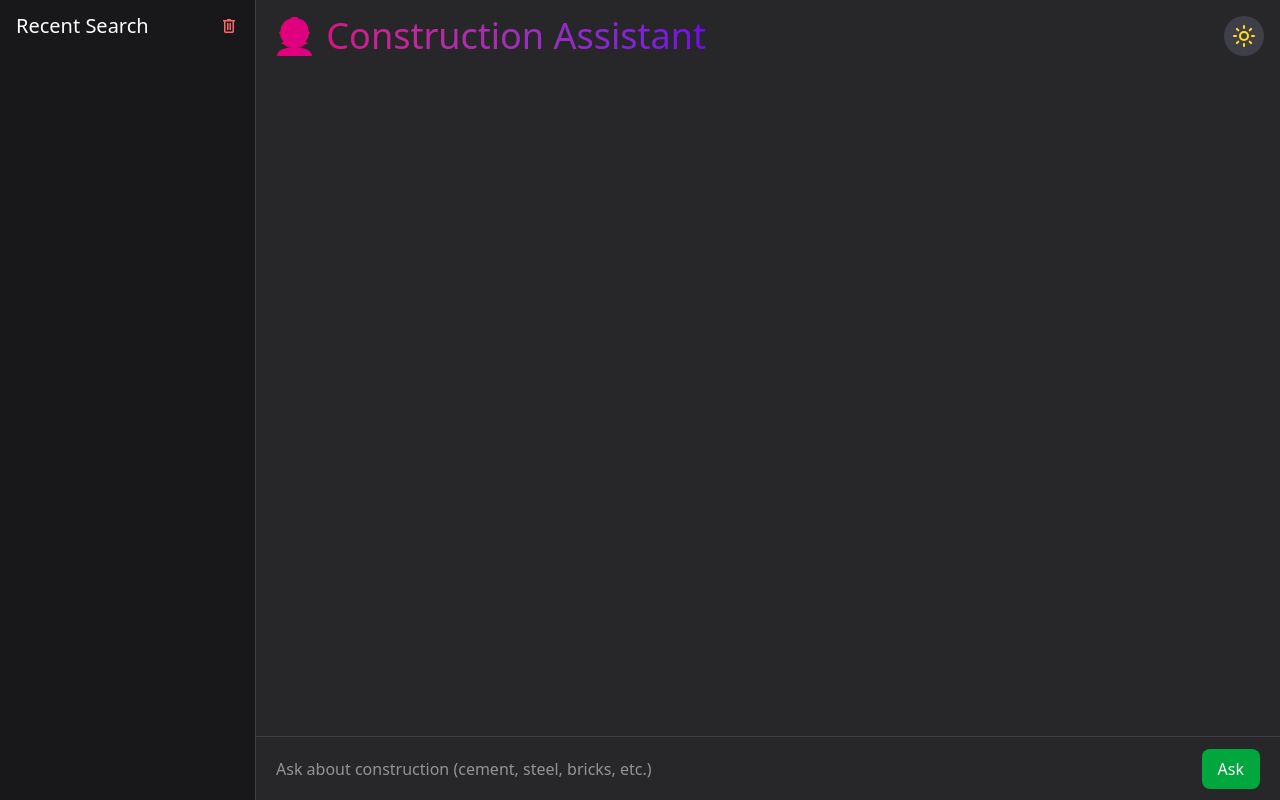
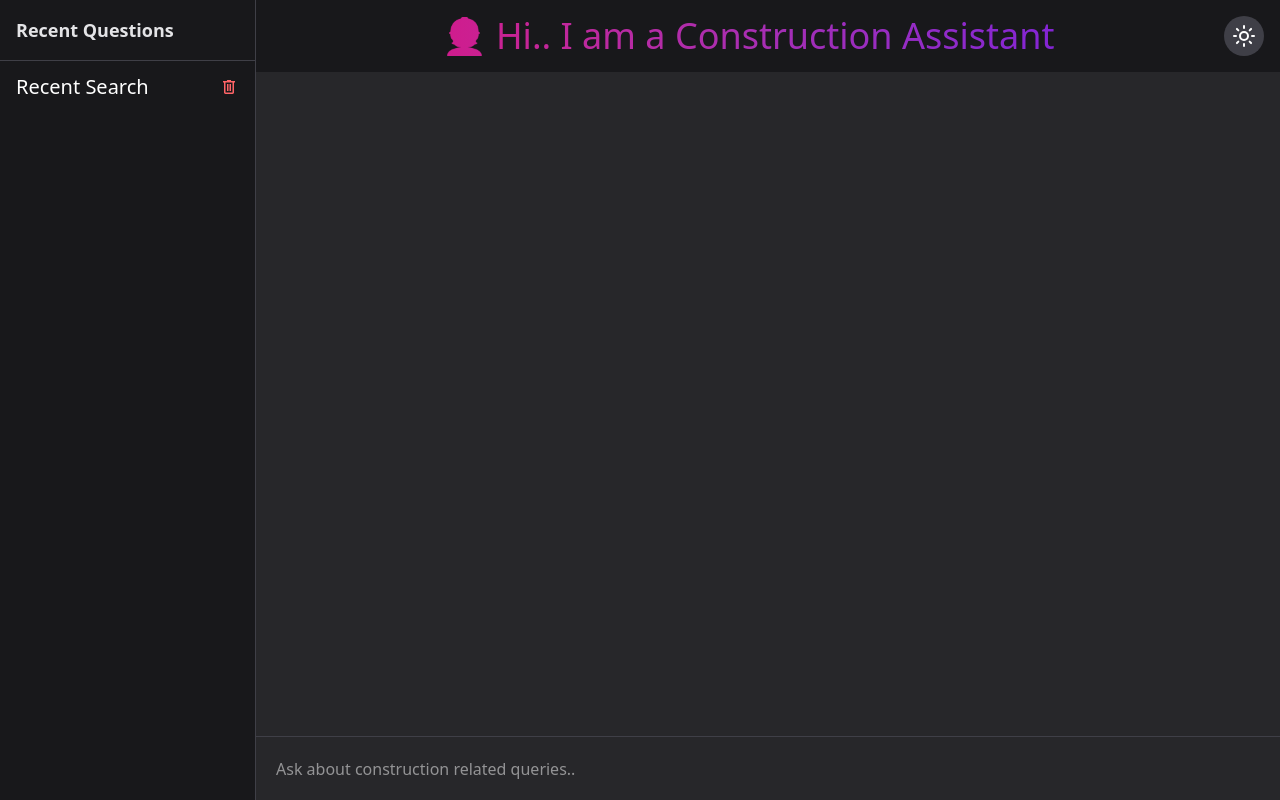
Before and after one commit to Anju-93905063/Construction_chatinterface, a React (Vite) app: page / in a window 1280 px wide. Built offline with nearby package versions, Linux system fonts and the light colour scheme.

Commit message:
Update App.jsx

```diff
--- a/src/App.jsx
+++ b/src/App.jsx
@@ -3,75 +3,58 @@ import "./App.css";
 import { URL } from "./constants";
 import RecentSearch from "./components/RecentSearch";
 import QuestionAnswer from "./components/QuestionAnswer";
-import { Moon, Sun } from "lucide-react";
+import { Moon, Sun, Menu } from "lucide-react";
 
 function App() {
   const [question, setQuestion] = useState("");
   const [result, setResult] = useState([]);
   const [recentHistory, setRecentHistory] = useState(
-    JSON.parse(localStorage.getItem("history"))
+    JSON.parse(localStorage.getItem("history")) || []
   );
   const [selectedHistory, setSelectedHistory] = useState("");
   const scrollToAns = useRef();
   const [loader, setLoader] = useState(false);
 
-  // ✅ Dark/Light theme state
   const [darkMode, setDarkMode] = useState("dark");
+  const [sidebarOpen, setSidebarOpen] = useState(true);
 
   useEffect(() => {
-    if (darkMode === "light") {
+    if (darkMode === "dark") {
+      document.documentElement.classList.add("dark");
+      document.documentElement.classList.remove("light");
+    } else {
       document.documentElement.classList.add("light");
-    } else {
-      document.documentElement.classList.remove("light");
+      document.documentElement.classList.remove("dark");
     }
   }, [darkMode]);
 
-  // ✅ Toggle theme function
-  const toggleTheme = () => {
-    setDarkMode((prev) => (prev === "dark" ? "light" : "dark"));
-  };
+  const toggleTheme = () => setDarkMode((prev) => (prev === "dark" ? "light" : "dark"));
+  const toggleSidebar = () => setSidebarOpen((prev) => !prev);
 
-  // ✅ Ask Question function
   const askQuestion = async () => {
     if (!question && !selectedHistory) return false;
 
-    // ✅ System Prompt
     const systemPrompt = `
 You are a Construction Assistant.
-Answer the questions that is related to only constructions.
+Answer questions related only to construction.
 
-👋 If the user greets you, politely greet them back and remind them politely and professionally.
-
-⚠️ If the user asks about anything unrelated to construction, respond only with:
-"I can only answer about construction-related queries."
-
-Always stay professional and focused on construction.
+👋 If the user greets you, politely greet them back.
+⚠️ For unrelated queries, respond: "I can only answer about construction-related queries."
 `;
 
-    // ✅ Save history (only if user typed a new question)
     if (question) {
-      if (localStorage.getItem("history")) {
-        let history = JSON.parse(localStorage.getItem("history"));
-        history = history.slice(0, 19);
-        history = [question, ...history];
-        history = history.map(
-          (item) => item.charAt(0).toUpperCase() + item.slice(1).trim()
-        );
-        history = [...new Set(history)];
-        localStorage.setItem("history", JSON.stringify(history));
-        setRecentHistory(history);
-      } else {
-        localStorage.setItem("history", JSON.stringify([question]));
-        setRecentHistory([question]);
-      }
+      const history = JSON.parse(localStorage.getItem("history") || "[]");
+      const newHistory = [question, ...history.slice(0, 19)]
+        .map((item) => item.charAt(0).toUpperCase() + item.slice(1).trim())
+        .filter((v, i, a) => a.indexOf(v) === i);
+      localStorage.setItem("history", JSON.stringify(newHistory));
+      setRecentHistory(newHistory);
     }
 
-    const payloadData = question ? question : selectedHistory;
+    const payloadData = question || selectedHistory;
     const payload = {
       contents: [
-        {
-          parts: [{ text: systemPrompt + "\nUser: " + payloadData }],
-        },
+        { parts: [{ text: systemPrompt + "\nUser: " + payloadData }] }
       ],
     };
 
@@ -80,22 +63,19 @@ Always stay professional and focused on construction.
       method: "POST",
       body: JSON.stringify(payload),
     });
-
     response = await response.json();
     let dataString = response.candidates[0].content.parts[0].text;
     dataString = dataString.split("* ").map((item) => item.trim());
 
     setResult((prev) => [
       ...prev,
-      { type: "q", text: question ? question : selectedHistory },
+      { type: "q", text: payloadData },
       { type: "a", text: dataString },
     ]);
     setQuestion("");
 
     setTimeout(() => {
-      if (scrollToAns.current) {
-        scrollToAns.current.scrollTop = scrollToAns.current.scrollHeight;
-      }
+      if (scrollToAns.current) scrollToAns.current.scrollTop = scrollToAns.current.scrollHeight;
     }, 500);
 
     setLoader(false);
@@ -111,11 +91,26 @@ Always stay professional and focused on construction.
 
   return (
     <div className={darkMode === "dark" ? "dark" : "light"}>
-      <div className="flex h-screen">
-        {/* ✅ Sidebar */}
-        <div className="w-1/5 h-full fixed top-0 left-0 border-r border-zinc-300 dark:border-zinc-700 overflow-y-auto
-          bg-lightgrey-100 dark:bg-zinc-900">
 
+      {/* Sidebar */}
+      <div
+        className={`fixed top-0 left-0 h-full border-r border-zinc-300 dark:border-zinc-700
+        overflow-y-auto transition-transform duration-300
+        ${sidebarOpen ? "translate-x-0 w-64" : "-translate-x-full w-64"}
+        ${darkMode === "dark" ? "bg-zinc-900" : "bg-white"}`}
+      >
+        <div className={`flex justify-between items-center p-4 border-b
+          ${darkMode === "dark" ? "border-zinc-700" : "border-gray-300"}
+          ${darkMode === "dark" ? "bg-zinc-900" : "bg-white"}`}
+        >
+          <h2 className={`text-lg font-bold
+            ${darkMode === "dark" ? "text-zinc-200" : "text-black"}`}>
+            Recent Questions
+          </h2>
+          <button className="md:hidden p-1 text-zinc-800 dark:text-zinc-200" onClick={toggleSidebar}>
+            ✕
+          </button>
+        </div>
         <RecentSearch
           recentHistory={recentHistory}
           setRecentHistory={setRecentHistory}
@@ -123,29 +118,34 @@ Always stay professional and focused on construction.
         />
       </div>
 
-        {/* ✅ Chat Section */}
-        <div className="ml-[20%] w-[80%] flex flex-col relative bg-white dark:bg-zinc-800">
-          {/* Header with Toggle */}
-          <div className="flex justify-between items-center p-4">
-            <h1 className="text-4xl text-center bg-clip-text text-transparent bg-gradient-to-r from-green-700 to-emerald-700 dark:from-pink-600 dark:to-violet-700">
-              👷 Construction Assistant
+      {/* Main Content */}
+      <div className="flex flex-col md:ml-64 min-h-screen">
+
+        {/* Header */}
+        <div className={`flex justify-between items-center p-4
+          ${darkMode === "dark" ? "" : "bg-white border-b border-gray-300"}`}>
+          <button className="md:hidden p-2 text-zinc-800 dark:text-zinc-200" onClick={toggleSidebar}>
+            <Menu size={24} />
+          </button>
+
+          <h1 className="text-4xl text-center flex-1 bg-clip-text text-transparent
+            bg-gradient-to-r from-green-700 to-emerald-700 dark:from-pink-600 dark:to-violet-700">
+            👷 Hi.. I am a Construction Assistant
           </h1>
-            <button
-              onClick={toggleTheme}
-              className="p-2 rounded-full
-             bg-zinc-200 text-zinc-800
-             dark:bg-zinc-700 dark:text-yellow-300
+
+          <button onClick={toggleTheme}
+            className="p-2 rounded-full bg-zinc-200 text-zinc-800 dark:bg-zinc-700 dark:text-white
               hover:bg-zinc-300 dark:hover:bg-zinc-600"
           >
             {darkMode === "dark" ? <Sun size={24} /> : <Moon size={24} />}
           </button>
         </div>
 
+        {/* Chat Section */}
+        <div className="flex-1 flex flex-col transition-all duration-300 bg-white dark:bg-zinc-800">
+
           {/* Scrollable Chat */}
-          <div
-            ref={scrollToAns}
-            className="flex-1 overflow-y-auto px-4 pb-24 dark:text-zinc-300 text-zinc-800"
-          >
+          <div ref={scrollToAns} className="flex-1 overflow-y-auto px-4 pb-24 dark:text-zinc-300 text-zinc-800">
             <ul>
               {result.map((item, index) => (
                 <QuestionAnswer key={index} item={item} index={index} />
@@ -153,22 +153,16 @@ Always stay professional and focused on construction.
             </ul>
           </div>
 
-          {/* Fixed Input Box */}
-   <div
-  className={`w-[80%] px-2 py-1 pr-5
-    flex h-16 items-center fixed bottom-0 left-[20%]
-    ${darkMode === "light"
-      ? "bg-white text-black border-t border-gray-300"
-      : "bg-zinc-800 text-white border-t border-zinc-700"
-    }`}
->
+          {/* Fixed Input */}
+          <div className={`px-2 py-1 pr-5 flex h-16 items-center fixed bottom-0 left-0 w-full md:ml-64
+            ${darkMode === "light" ? "bg-white text-black border-t border-gray-300" : "bg-zinc-800 text-white border-t border-zinc-700"}`}>
             <input
               type="text"
               value={question}
               onKeyDown={isEnter}
               onChange={(event) => setQuestion(event.target.value)}
               className="w-full h-full p-3 outline-none"
-    placeholder="Ask about construction (cement, steel, bricks, etc.)"
+              placeholder="Ask about construction related queries.."
             />
             <button
               onClick={askQuestion}
@@ -177,8 +171,8 @@ Always stay professional and focused on construction.
               Ask
             </button>
           </div>
+        </div>
 
-        </div>
       </div>
     </div>
   );
```
Lines whose indentation alone changed are shown as unchanged.
